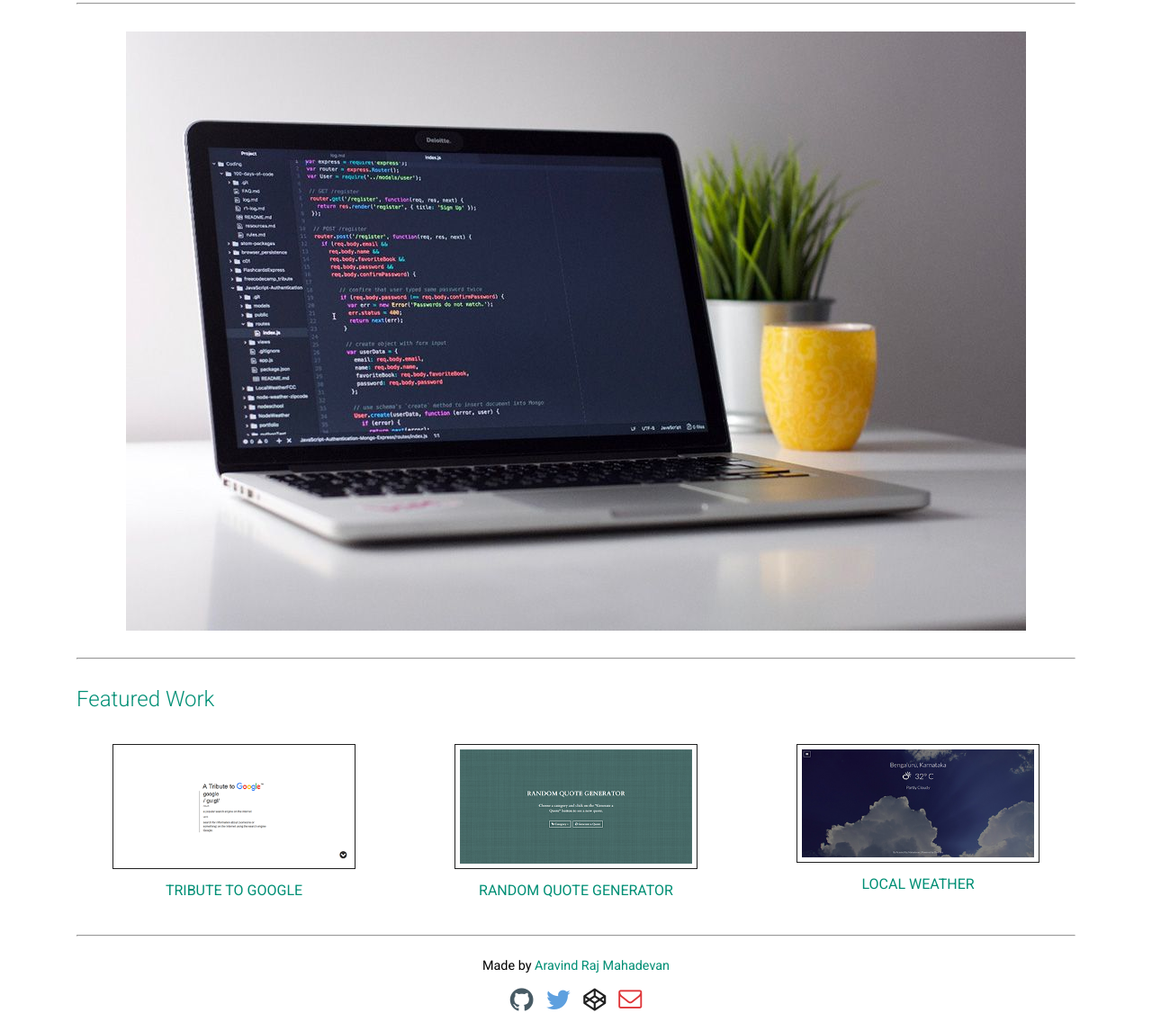
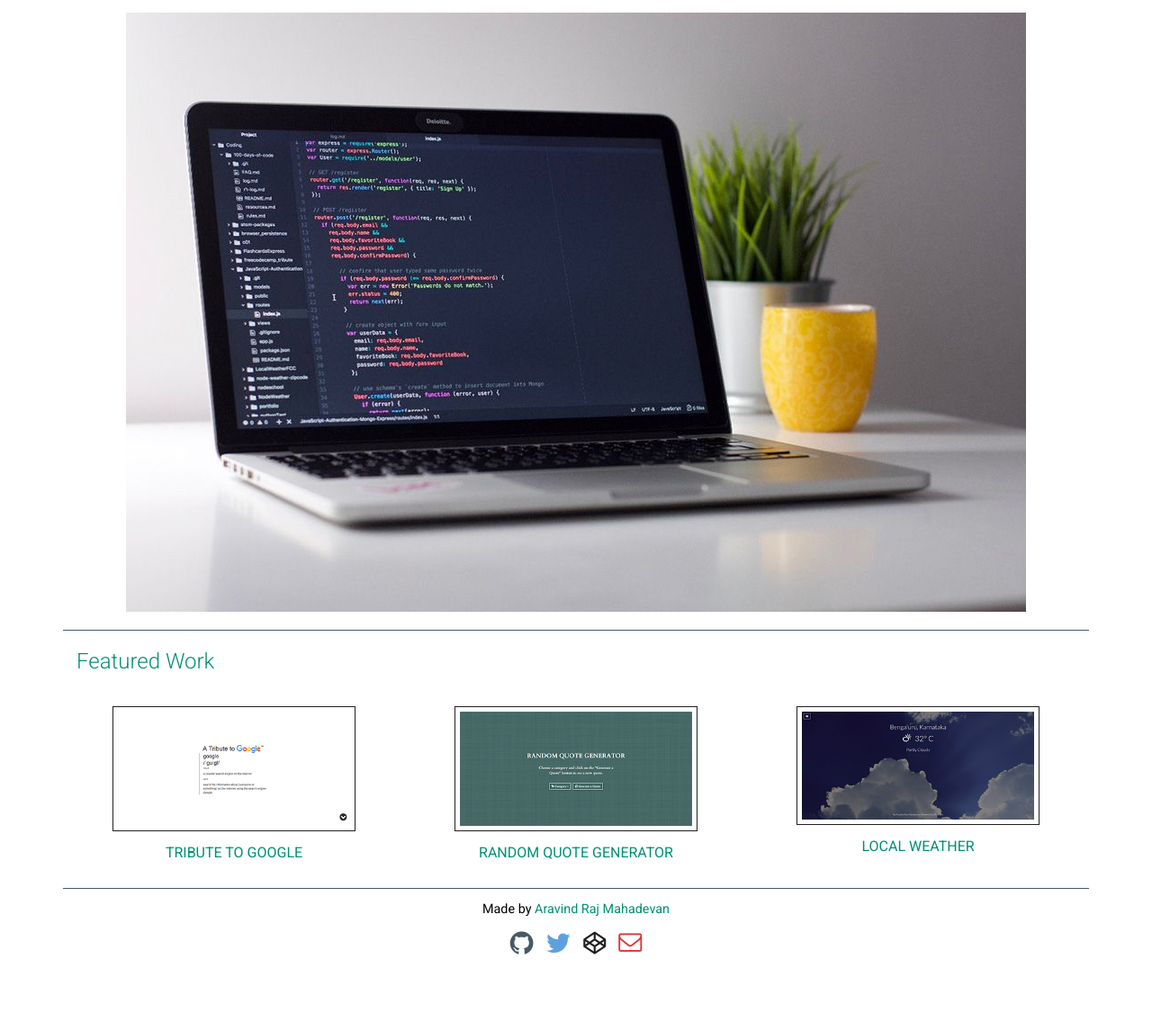
Before and after one commit to aravindio/portfolio-site, a plain HTML site: page index.html in a window 1280 px wide. Shown: the part 127-1273 px from the top of the page at 90% size. After the commit the page ends 1210 px from the top, so only its background shows below. Drawn offline with nearby package versions, Linux system fonts and the light colour scheme.

Commit message:
Refactor code

```diff
--- a/css/css.css
+++ b/css/css.css
@@ -2,7 +2,8 @@
   outline: none;
 }
 
-html, body {
+html,
+body {
   height: 100%;
   width: 100%;
 }
@@ -10,24 +11,20 @@ html, body {
 body {
   padding: 0;
   margin: 0;
-  font-family: 'Roboto', sans-serif;
+  font-family: "Roboto", sans-serif;
   font-weight: 400;
 }
 
-h1, h2, h3, h4 {
+h1,
+h2,
+h3,
+h4 {
   font-weight: 300;
 }
 
 a {
   text-decoration: none;
-  color: #008F75;
-}
-
-hr {
-  display: block;
-  width: 100%;
-  background-color: #7D97AD;
-  margin: 10px 0;
+  color: #008f75;
 }
 
 .text-center {
@@ -35,7 +32,11 @@ hr {
 }
 
 .text-color-primary {
-  color: #008F75;
+  color: #008f75;
+}
+
+header {
+  border-bottom: 1px solid #475a64;
 }
 
 .header-block {
@@ -72,16 +73,11 @@ hr {
 }
 
 .cover {
-  width: 100%;
   display: flex;
-  flex-flow: column;
   justify-content: center;
   align-items: center;
-  padding: 20px 15px 0;
-}
-
-.cover > hr {
-  margin-top: 30px;
+  padding: 20px 15px;
+  border-bottom: 1px solid #475a64;
 }
 
 figure > img {
@@ -95,6 +91,10 @@ figcaption {
   padding-top: 10px;
 }
 
+footer {
+  border-top: 1px solid #475a64;
+}
+
 .credits {
   font-size: 0.9em;
 }
@@ -105,11 +105,11 @@ figcaption {
 }
 
 .fa-github {
-  color: #475A64;
+  color: #475a64;
 }
 
 .fa-twitter {
-  color: #5EA0DF;
+  color: #5ea0df;
 }
 
 .fa-codepen {
@@ -120,7 +120,7 @@ figcaption {
 }
 
 .fa-envelope-o {
-  color: #DF3437;
+  color: #df3437;
   font-size: 26px !important;
   position: relative;
   bottom: 3px;
--- a/index.html
+++ b/index.html
@@ -21,11 +21,9 @@
           <h3 class="tagline">Front-end web developer</h3>
         </div>
       </header>
-      <hr>
       <main class="row">
-        <div class="cover">
+        <div class="col-sm-12 cover">
           <img class="image" src="images/cover.jpg" alt="Cover image">
-          <hr>
         </div>
         <div class="col-sm-12">
           <section class="row">
@@ -63,7 +61,6 @@
           </section>
         </div>
       </main>
-      <hr>
       <footer class="row text-center">
         <div class="col-sm-12">
           <p class="credits">
```
